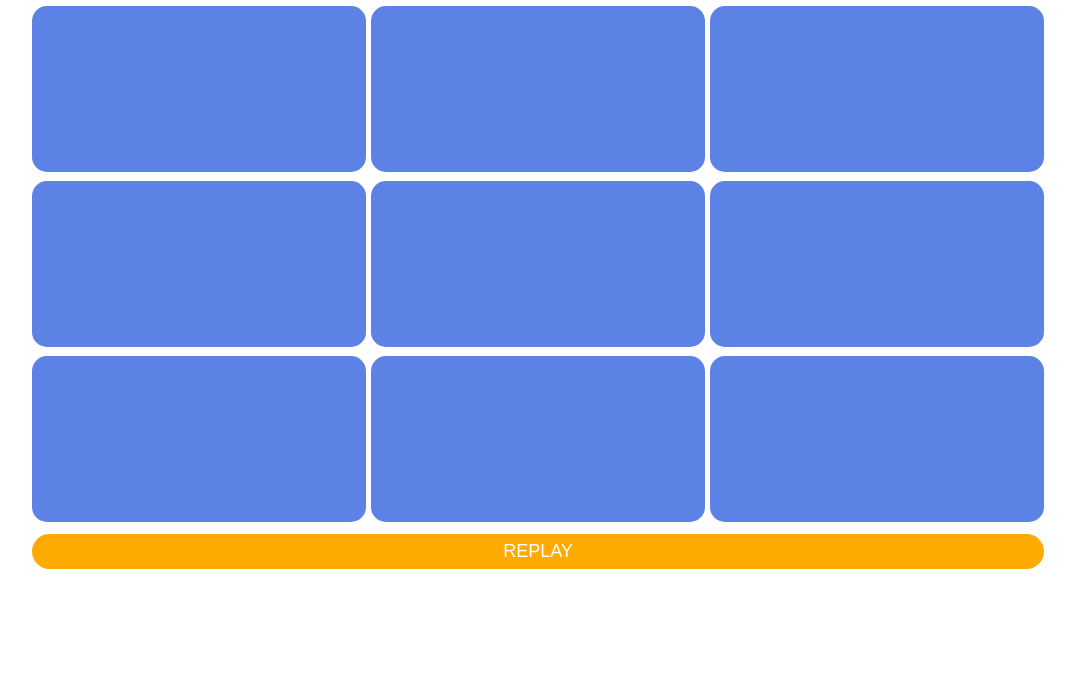
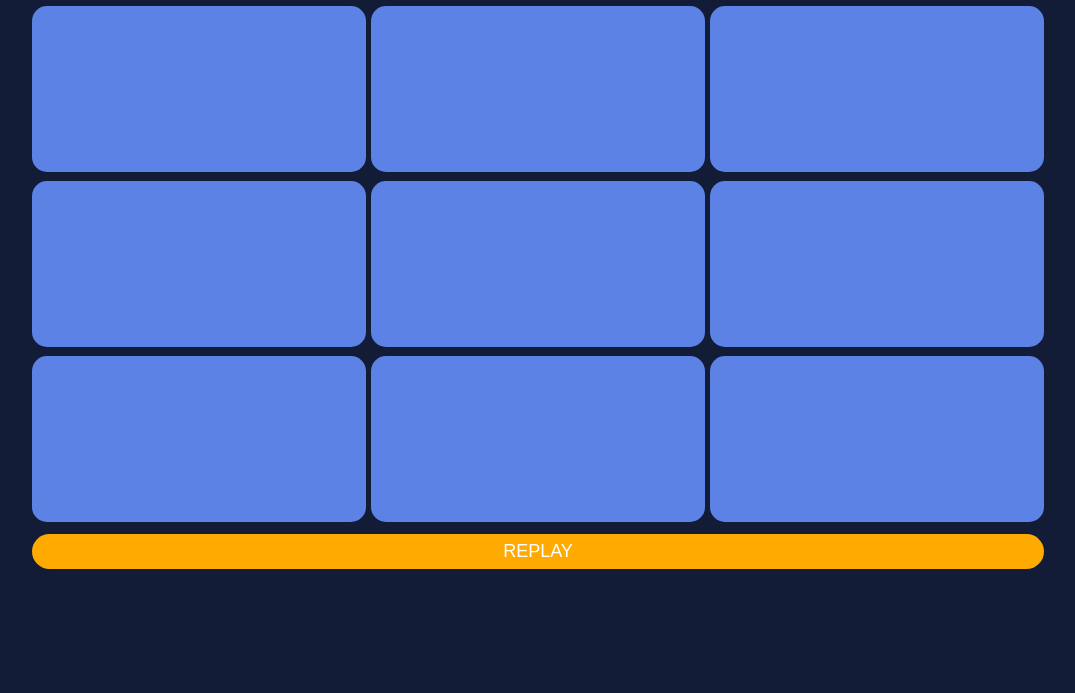
Before and after one commit to m7modhamed/X-O-Game, a plain HTML site: page index.html in a window 1280 px wide. Shown: the part 107-800 px from the top of the page, without its empty margins (102-1177 px from the left). Drawn offline with Linux system fonts and the light colour scheme.

Commit message:
add background color

```diff
--- a/style.css
+++ b/style.css
@@ -3,6 +3,9 @@
 
 }
 
+body{
+    background-color: #000a27ec;
+}
 .continer{
     width: 80%;
     margin: auto;
```
